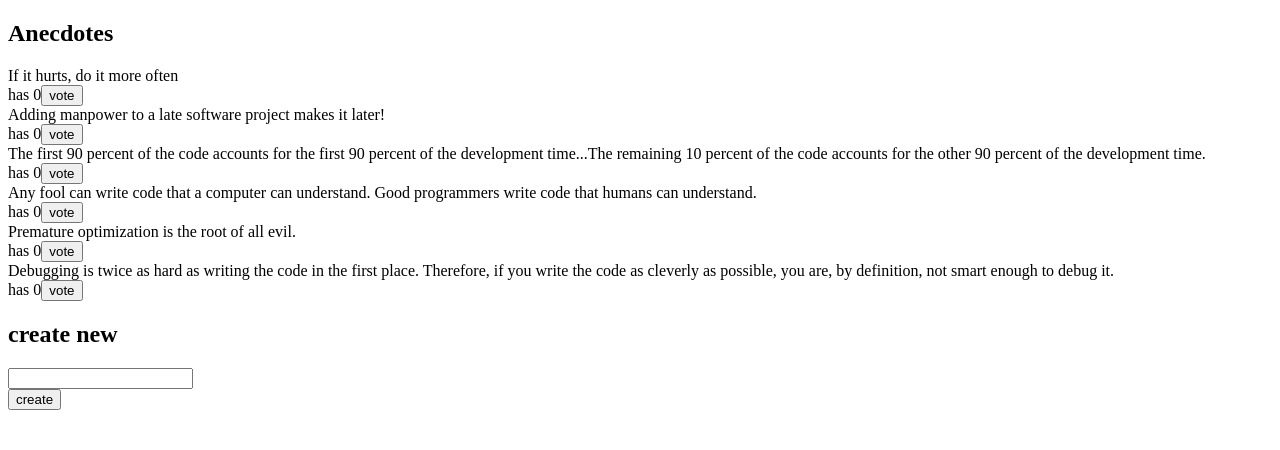
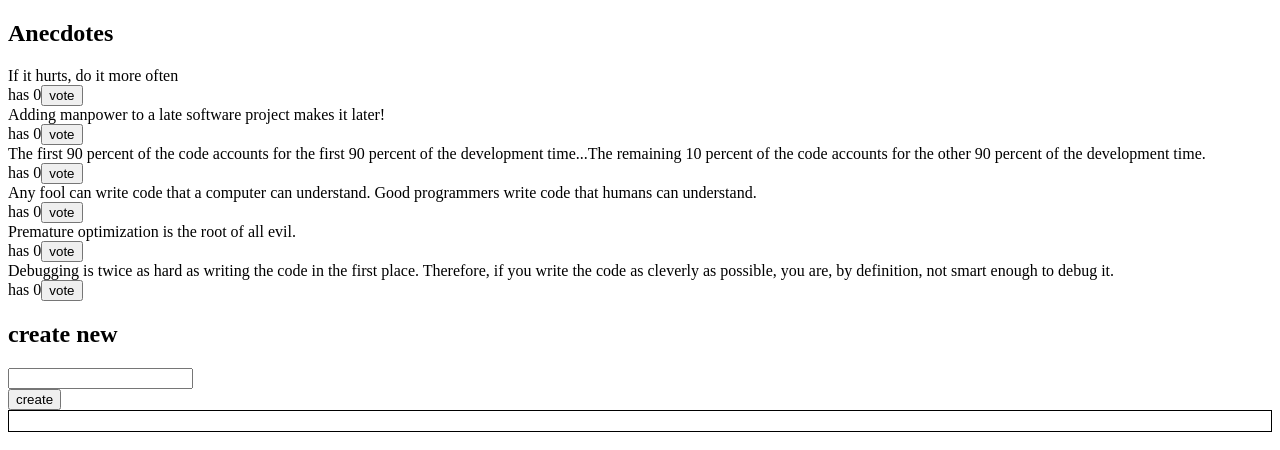
Before and after one commit to TheSuperCoolDuck/FSO-part6, a React (Create React App) app in the folder redux-anecdotes/: page / in a window 1280 px wide. Shown: the top 450 px of the page. Built offline with nearby package versions, Linux system fonts and the light colour scheme.

Commit message:
completed 6.9

```diff
--- a/redux-anecdotes/src/App.js
+++ b/redux-anecdotes/src/App.js
@@ -1,6 +1,7 @@
 import React from 'react'
 import AnecdoteForm from './components/AnecdoteForm'
 import AnecdoteList from './components/AnecdoteList'
+import Notification from './components/Notification'
 
 const App = () => {
   return (
@@ -8,6 +9,7 @@ const App = () => {
       <h2>Anecdotes</h2>
       <AnecdoteList />
       <AnecdoteForm/>
+      <Notification/>
     </div>
   )
 }
--- a/redux-anecdotes/src/components/Notification.js
+++ b/redux-anecdotes/src/components/Notification.js
@@ -1,7 +1,9 @@
 
 import React from 'react'
+import { useSelector } from 'react-redux'
 
 const Notification = () => {
+  const notification = useSelector(state=>state.notification)
   const style = {
     border: 'solid',
     padding: 10,
@@ -9,7 +11,7 @@ const Notification = () => {
   }
   return (
     <div style={style}>
-      render here notification...
+      {notification}
     </div>
   )
 }
--- a/redux-anecdotes/src/index.js
+++ b/redux-anecdotes/src/index.js
@@ -1,11 +1,8 @@
 import React from 'react'
 import ReactDOM from 'react-dom'
-import { createStore } from 'redux'
 import { Provider } from 'react-redux'
 import App from './App'
-import reducer from './reducers/anecdoteReducer'
-
-const store = createStore(reducer)
+import store from './store.js'
 
 ReactDOM.render(
   <Provider store={store}>
--- /dev/null
+++ b/redux-anecdotes/src/store.js
@@ -0,0 +1,6 @@
+import { createStore } from 'redux'
+import reducer from './reducers/anecdoteReducer'
+
+const store = createStore(reducer)
+
+export default store
```
Also changed, not shown: redux-anecdotes/src/reducers/notificationReducer.js (added, +12 -0 lines).
